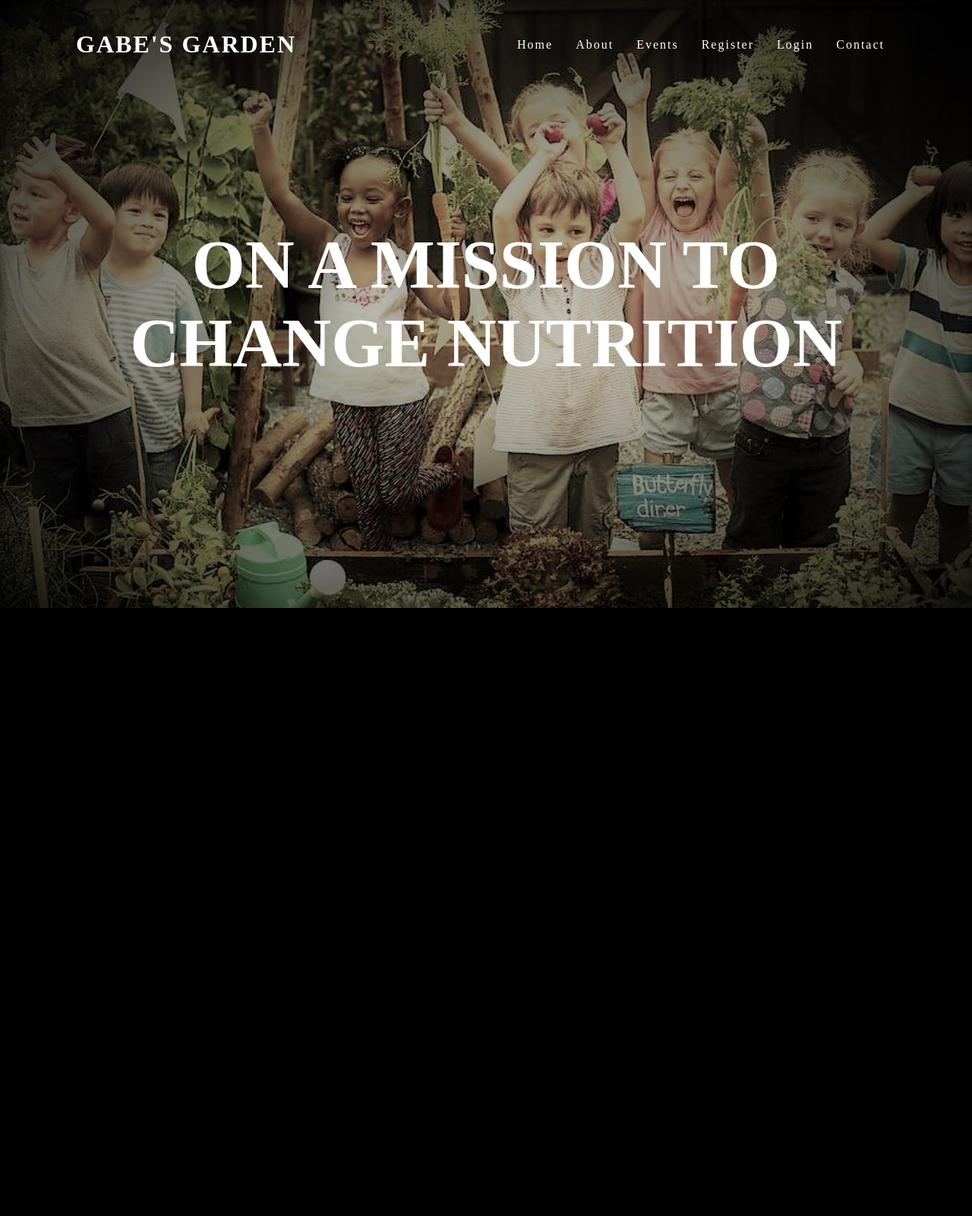
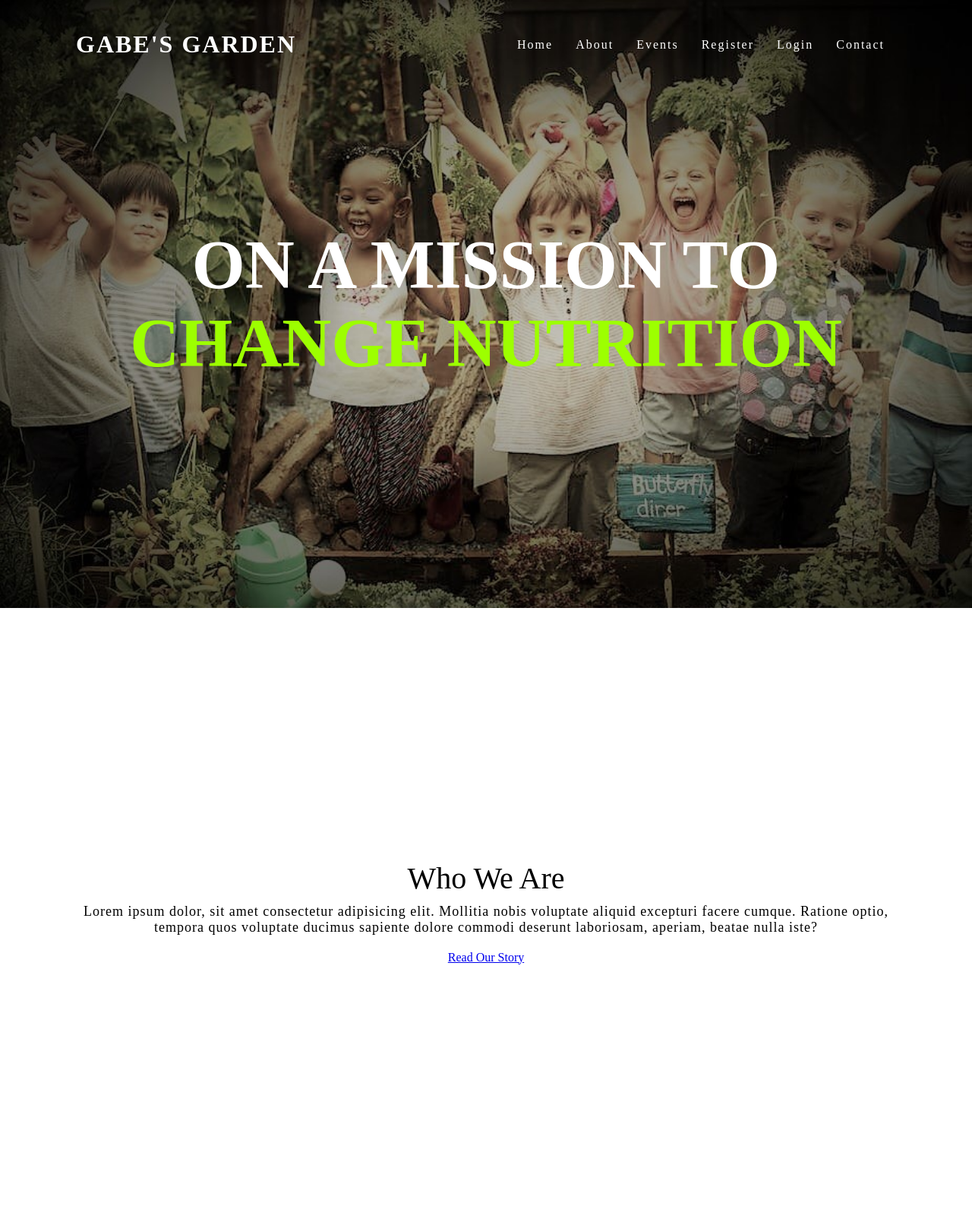
Before and after one commit to Code-Institute-Submissions/susanmarie87-The-Garden_NovResub, a Flask app: page /about in a window 1280 px wide. Shown: the whole page at 76% size. Before the commit the page ends 800 px from the top, so only its background shows below. Run offline with Flask 2, Linux system fonts and the light colour scheme.

Commit message:
Add about section and basic styling

```diff
--- a/static/css/styles.css
+++ b/static/css/styles.css
@@ -2,6 +2,10 @@
     margin: 0;
     padding: 0;
     box-sizing: border-box;
+}
+
+html {
+    scroll-behavior: smooth;
 }
 
 body {
@@ -83,3 +87,41 @@ header ul li a {
     text-transform: uppercase;
     text-align: center;
 }
+
+.banner h2 span {
+    color: #9dff00;
+}
+
+.sec {
+    background: #fff;
+    padding: 100px;
+    min-height: 100vh;
+    display: flex;
+    justify-content: center;
+    align-items: center;
+}
+
+.sec .content {
+    position: relative;
+    text-align: center;
+    width: 100%;
+}
+
+.mxw800p {
+    max-width: 800;
+    margin: 0 auto;
+}
+
+h3 {
+    font-size: 40px;
+    font-weight: 200;
+    margin-bottom: 10px;
+}
+
+p {
+    position: relative;
+    font-size: 18px;
+    font-weight: 300;
+    margin-bottom: 20px;
+    letter-spacing: 1px;
+}
--- a/templates/base.html
+++ b/templates/base.html
@@ -27,6 +27,18 @@
         <h2>On A Mission To<br> <span>Change Nutrition</span></h2>
 
     </section>
+    <section class="sec" id="about">
+        <div class="content">
+            <div class="mxw800p">
+                <h3>Who We Are</h3>
+                <p>Lorem ipsum dolor, sit amet consectetur adipisicing elit.
+                    Mollitia nobis voluptate aliquid excepturi facere cumque.
+                    Ratione optio, tempora quos voluptate ducimus sapiente dolore
+                    commodi deserunt laboriosam, aperiam, beatae nulla iste?</p>
+                <a href="#" class="btn">Read Our Story</a>
+            </div>
+        </div>
+    </section>
     <script src="{{ url_for('static', filename='js/scripts.js') }}"></script>
 
 </body>
```
